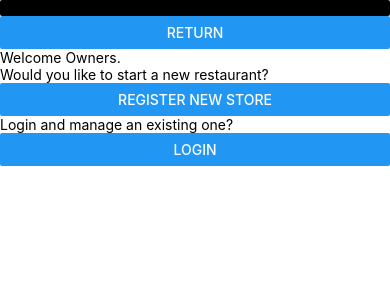
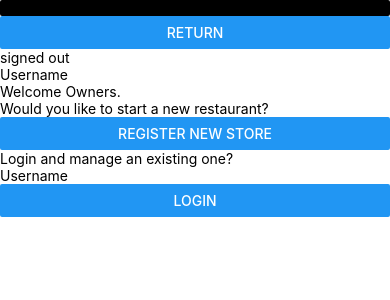
Before and after one commit to PrinceOfShapeir/YourRestaurant, a React Native app: screen / in a window 390 px wide. Both pictures are taken after a click on the button "OWNER?". Shown: the top 300 px of the page. Built offline with nearby package versions, Linux system fonts and the light colour scheme.

Commit message:
added state hooks for ownerflow

```diff
--- a/components/Main.js
+++ b/components/Main.js
@@ -18,7 +18,8 @@ class Main extends Component {
             storeId: 'dummy_id',
             storeEmail:'dummyEmail@dummy.dummy',
             customer: false,
-            owner: false
+            owner: false,
+            ownerState: "signed out"
         }
     }
 
@@ -33,6 +34,18 @@ class Main extends Component {
             isHtml: true
         });
 
+
+    }
+
+    registrationStatus = () => {
+
+            return this.state.ownerState;
+
+    }
+
+    registrationStatusChange = (newStatus) => {
+
+        this.setState({ownerState: newStatus});
 
     }
 
@@ -79,7 +92,10 @@ class Main extends Component {
 
                         <Text>{this.state.customer||this.state.owner}</Text>
 
-                <OwnerFlow />
+                <OwnerFlow
+                    registrationStatus = {this.registrationStatus}
+                    registrationStatusChange = {this.registrationStatusChange}
+                />
 
 
             </SafeAreaView>
--- a/components/OwnerFlow.js
+++ b/components/OwnerFlow.js
@@ -1,21 +1,67 @@
 import React, { Component } from 'react';
-import {Text, View, ScrollView, FlatList, Image, Button, SafeAreaView, TouchableOpacity, Alert} from 'react-native';
+import {Text, TextInput, View, ScrollView, FlatList, Image, Button, SafeAreaView, TouchableOpacity, Alert} from 'react-native';
 import {Card, Icon} from 'react-native-elements';
+import {Picker} from '@react-native-community/picker';
 
 function ownerFlow (props) {
 
+    const [username, onChangeUserName] = React.useState("Username");
+
+    const login = () => {
+
+        console.log("Login Request for " + username); //becomes [object object] ??
+
+        props.registrationStatusChange("Logged In as" + username);
+
+
+
+
+
+
+
+    }
+
+    const register = () => {
+        console.log("new store registration");
+        props.registrationStatusChange("Registered");
+    }
+
     return (
         <>
+        <Text>{props.registrationStatus()}</Text>
+        <Text>{username}</Text> {//displays the correct value!
+        }
         <Text>Welcome Owners.</Text>
         <Text>Would you like to start a new restaurant?</Text>
+
+
+{/*
+        <Picker
+            selectedValue={"Login"}
+            onValueChange={(item, index)=>
+                props.registrationStatusChange(item)
+            }
+        >
+
+        <Picker.Item label="Register" value = "register"/>
+        <Picker.Item label="Login"  value = "login"/>
+
+
+        </Picker>
+*/}
+
         <Button
         title="Register New Store"
-        onPress={()=>console.log("new store registration")}
+        onPress={register}
         />
         <Text>Login and manage an existing one?</Text>
+        <TextInput
+            onChangeText={name=>onChangeUserName(name)}
+            value={username}
+        />
         <Button
         title="Login"
-        onPress={()=>console.log("Login Request")}
+        onPress={login}
         />
         </>
 
--- a/package.json
+++ b/package.json
@@ -8,6 +8,7 @@
     "eject": "expo eject"
   },
   "dependencies": {
+    "@react-native-community/picker": "^1.8.1",
     "expo": "^40.0.1",
     "expo-mail-composer": "~9.0.0",
     "expo-status-bar": "~1.0.3",
--- /dev/null
+++ b/shared/baseUrl.js
@@ -0,0 +1 @@
+export const baseUrl = 'https://localhost:3000/';
```
Also changed, not shown: 1 other file (tests, documents, lock files or other folders).
